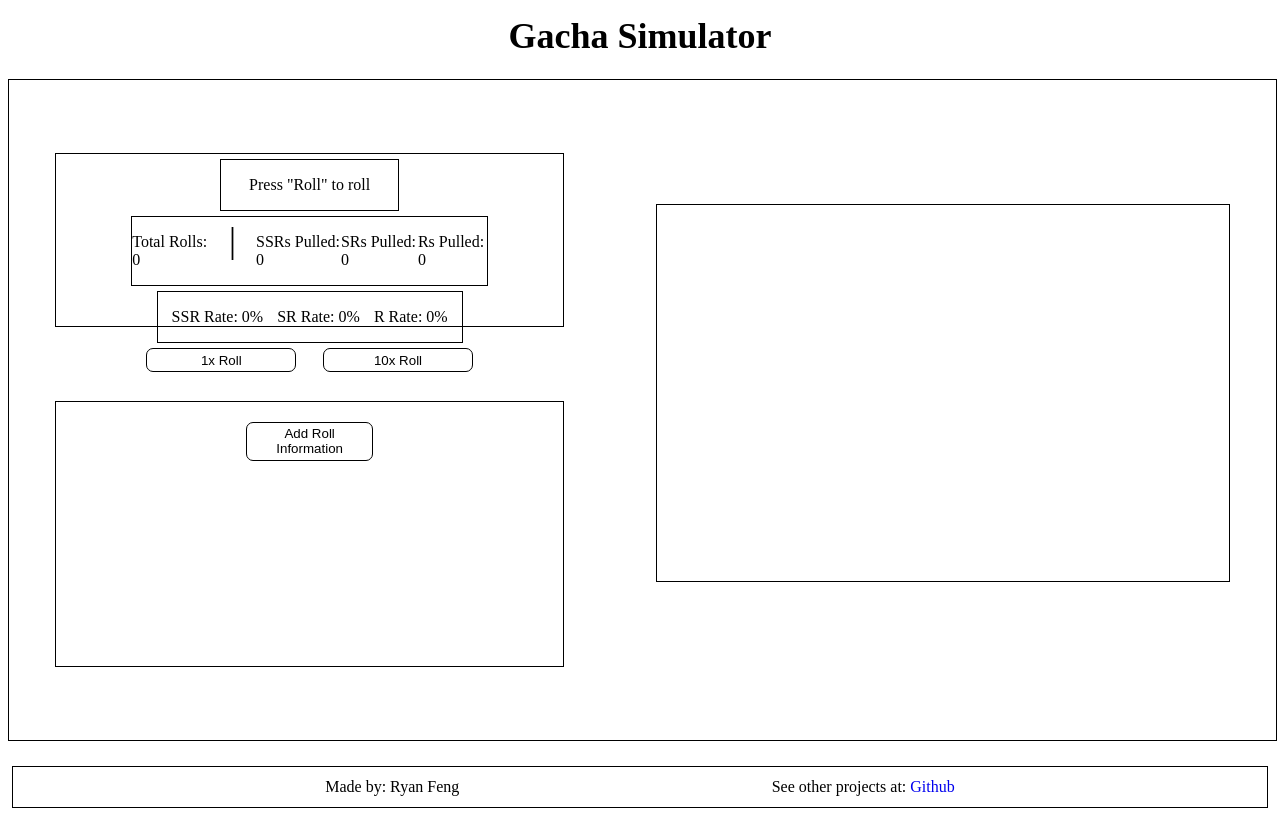
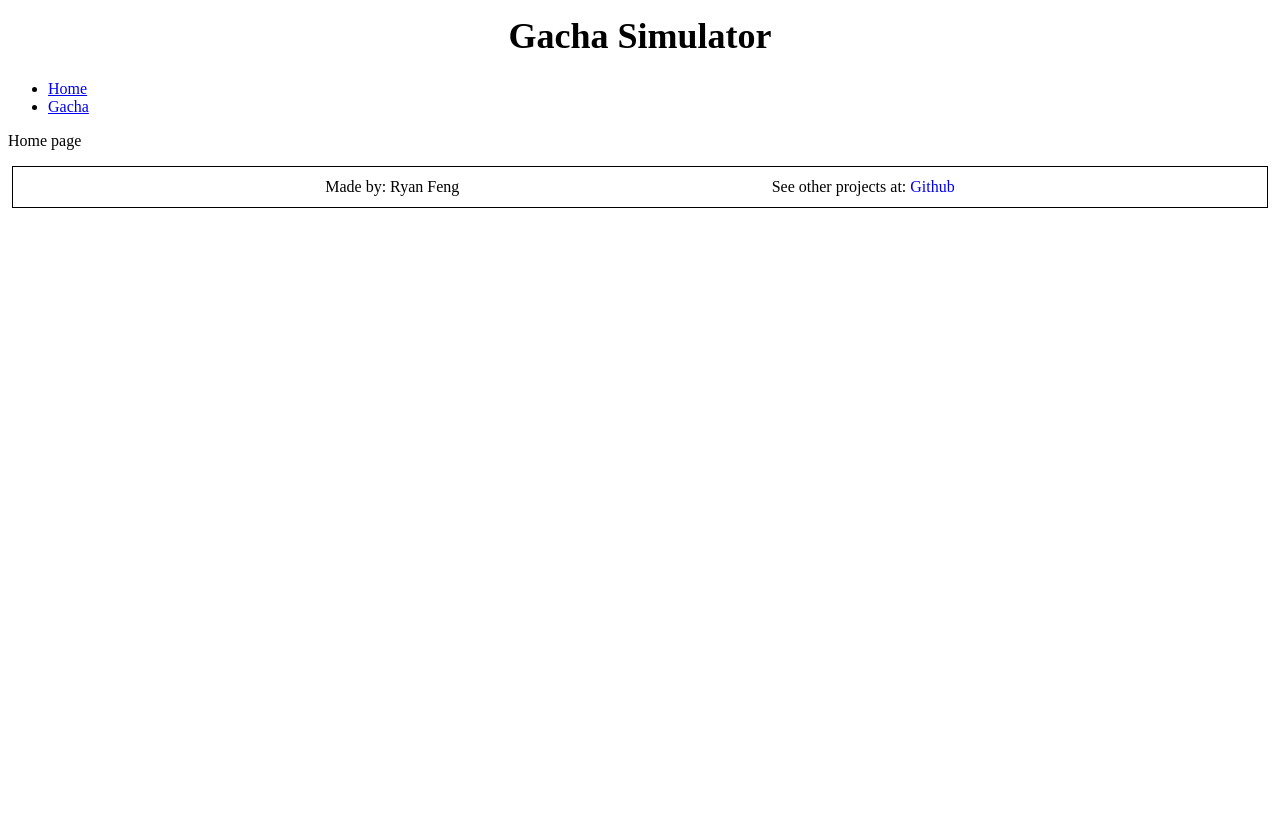
Before and after one commit to RvnVentra/Gacha-Simulator, a React (Create React App) app: page / in a window 1280 px wide. Built offline with nearby package versions, Linux system fonts and the light colour scheme.

Commit message:
Initial phase of adding routing to project

```diff
--- a/package.json
+++ b/package.json
@@ -8,6 +8,7 @@
     "@testing-library/user-event": "^12.1.10",
     "react": "^17.0.2",
     "react-dom": "^17.0.2",
+    "react-router-dom": "^6.0.2",
     "react-scripts": "4.0.3",
     "styled-components": "^5.3.1",
     "web-vitals": "^1.0.1"
--- a/src/App.js
+++ b/src/App.js
@@ -1,16 +1,22 @@
+import { BrowserRouter, Route, Link, Routes } from 'react-router-dom';
+
 import Header from './components/Header/header';
-import Gacha from './components/Content/Gacha/gacha';
+import Gacha from './components/Pages/Gacha/gacha';
 import Footer from './components/Footer/footer';
+import Home from './components/Pages/Home/home';
+import NavMenu from './components/NavMenu/navMenu';
 
 function App() {
   return (
-    <>
+    <BrowserRouter>
       <Header />
-
-      <Gacha />
-
+        <NavMenu />
+        <Routes>
+          <Route path="/gacha-landing" element={<Gacha />} />
+          <Route path="/" element={<Home />} />
+        </Routes>
       <Footer />
-    </>
+    </BrowserRouter>
   );
 };
 
--- /dev/null
+++ b/src/components/NavMenu/navMenu.js
@@ -0,0 +1,14 @@
+import { Link } from "react-router-dom";
+
+export default function navMenu() {
+    return (
+        <ul>
+            <li>
+                <Link to="/">Home</Link>
+            </li>
+            <li>
+                <Link to="/gacha-landing">Gacha</Link>
+            </li>
+        </ul>
+    );
+};
--- /dev/null
+++ b/src/components/Pages/Home/home.js
@@ -0,0 +1,7 @@
+export default function Home() {
+    return (
+        <>
+            <p>Home page</p>
+        </>
+    );
+};
```
Also changed, not shown: src/components/Pages/Gacha/RollInfo/RollOutput/rollOutput.js (renamed from src/components/Content/Gacha/RollInfo/RollOutput/rollOutput.js, +0 -16 lines), src/components/Pages/Gacha/GachaInfo/gachaInfo.js (renamed from src/components/Content/Gacha/GachaInfo/gachaInfo.js), src/components/Pages/Gacha/GachaInteraction/gachaInteraction.js (renamed from src/components/Content/Gacha/GachaInteraction/gachaInteraction.js), src/components/Pages/Gacha/GachaResults/gachaResults.js (renamed from src/components/Content/Gacha/GachaResults/gachaResults.js), src/components/Pages/Gacha/RollInfo/RollInput/rollInput.js (renamed from src/components/Content/Gacha/RollInfo/RollInput/rollInput.js), src/components/Pages/Gacha/RollInfo/rollInfo.js (renamed from src/components/Content/Gacha/RollInfo/RollInfo.js), src/components/Pages/Gacha/gacha.js (renamed from src/components/Content/Gacha/Gacha.js), 1 other file (tests, documents, lock files or other folders).
